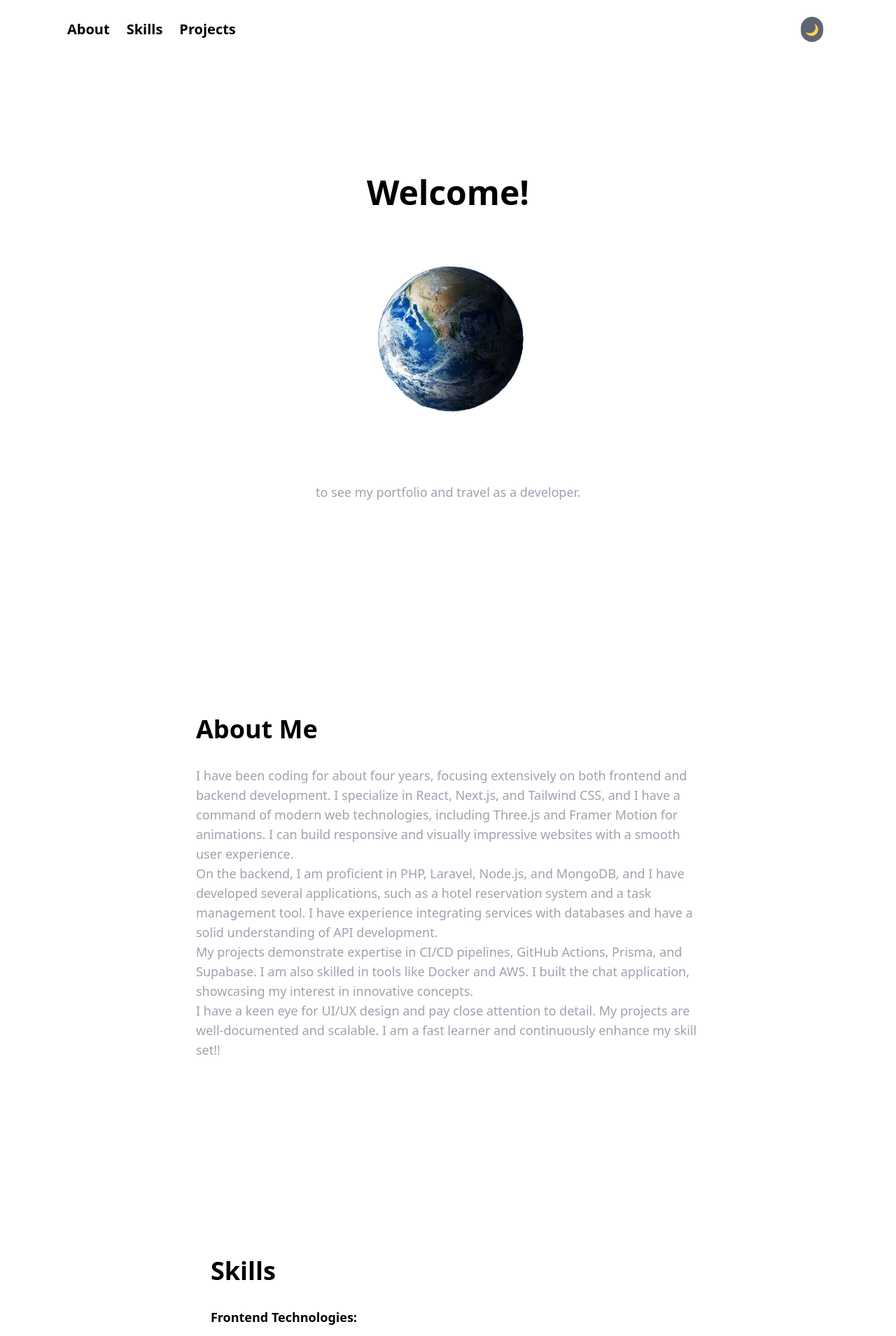
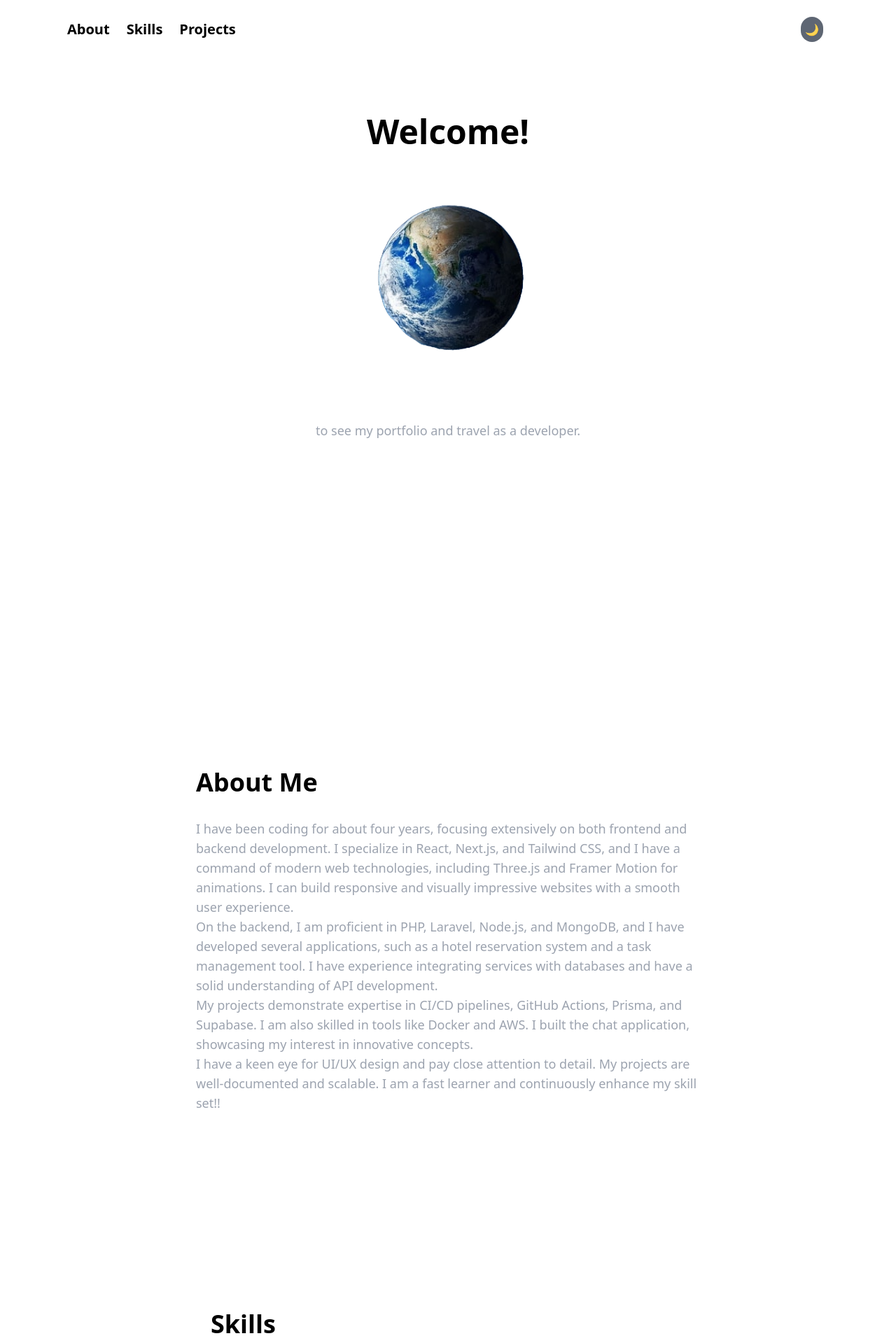
Before and after one commit to Moontags/portfolio, a Next.js app: page / in a window 1280 px wide. Shown: the top 1909 px of the page at 70% size. Built offline with nearby package versions, Linux system fonts and the light colour scheme.

Commit message:
Margin to Hero section

```diff
--- a/app/page.tsx
+++ b/app/page.tsx
@@ -19,7 +19,8 @@ export default function Home() {
     <div className="flex flex-col items-center text-center bg-background text-foreground">
 
           {/* Hero Section */}
-          <section id="hero" className="min-h-screen flex flex-col justify-center items-center">
+          <section id="hero" className="min-h-screen flex flex-col justify-start items-center  mt-20">
+
 
             <motion.h1
               initial={{ scale: 0, opacity: 0 }}
@@ -54,7 +55,7 @@ export default function Home() {
           About Me
         </motion.h2>
 
-        <p className="text-lg text-gray-400 mb-8">
+        <p className="text-lg text-gray-400 mb-10">
         <span>
             I have been coding for about four years, focusing extensively on both frontend and backend development. I specialize in React, Next.js, and Tailwind CSS, and I have a command of modern web technologies, including Three.js and Framer Motion for animations. I can build responsive and visually impressive websites with a smooth user experience.
           </span>
@@ -79,7 +80,7 @@ export default function Home() {
           initial={{ opacity: 0, scale: 0.1 }}
           whileInView={{ opacity: 1, scale: 1 }}
           transition={{ duration: 2 }}
-          className="text-4xl font-bold mb-8"
+          className="text-4xl font-bold mb-10"
         >
           Skills
         </motion.h2>
```
